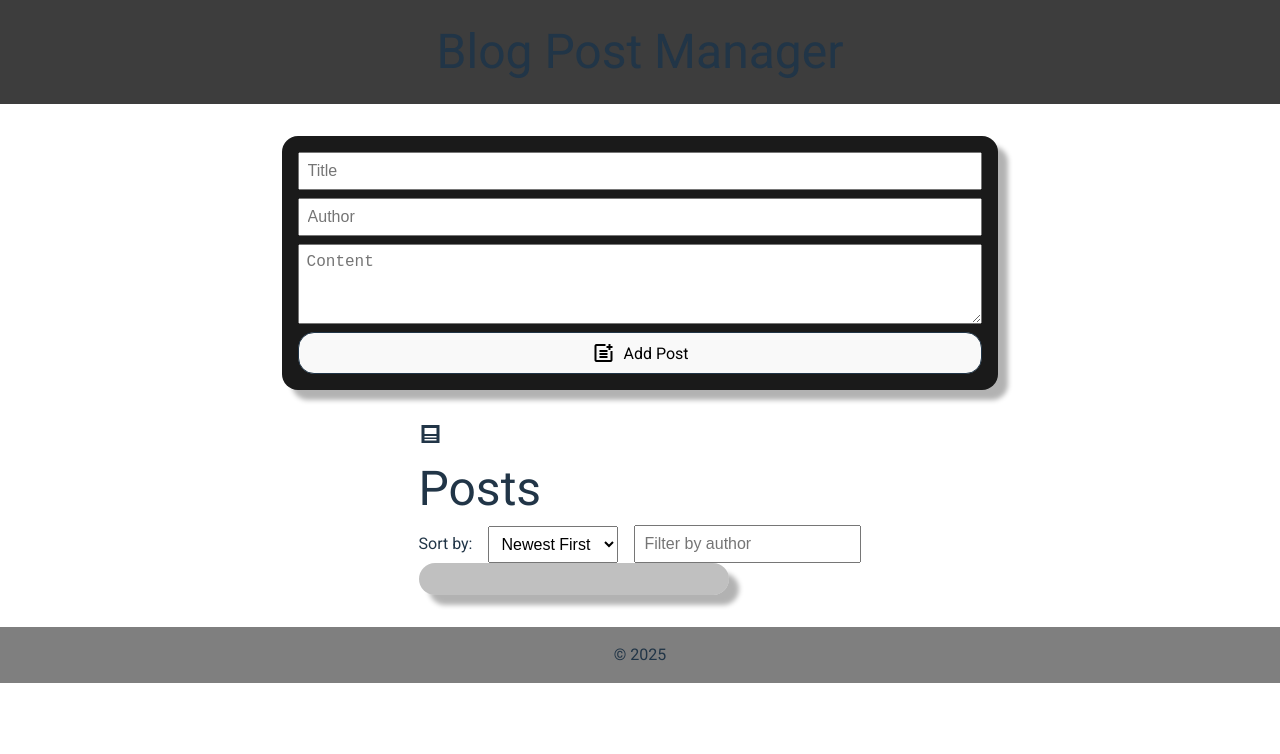
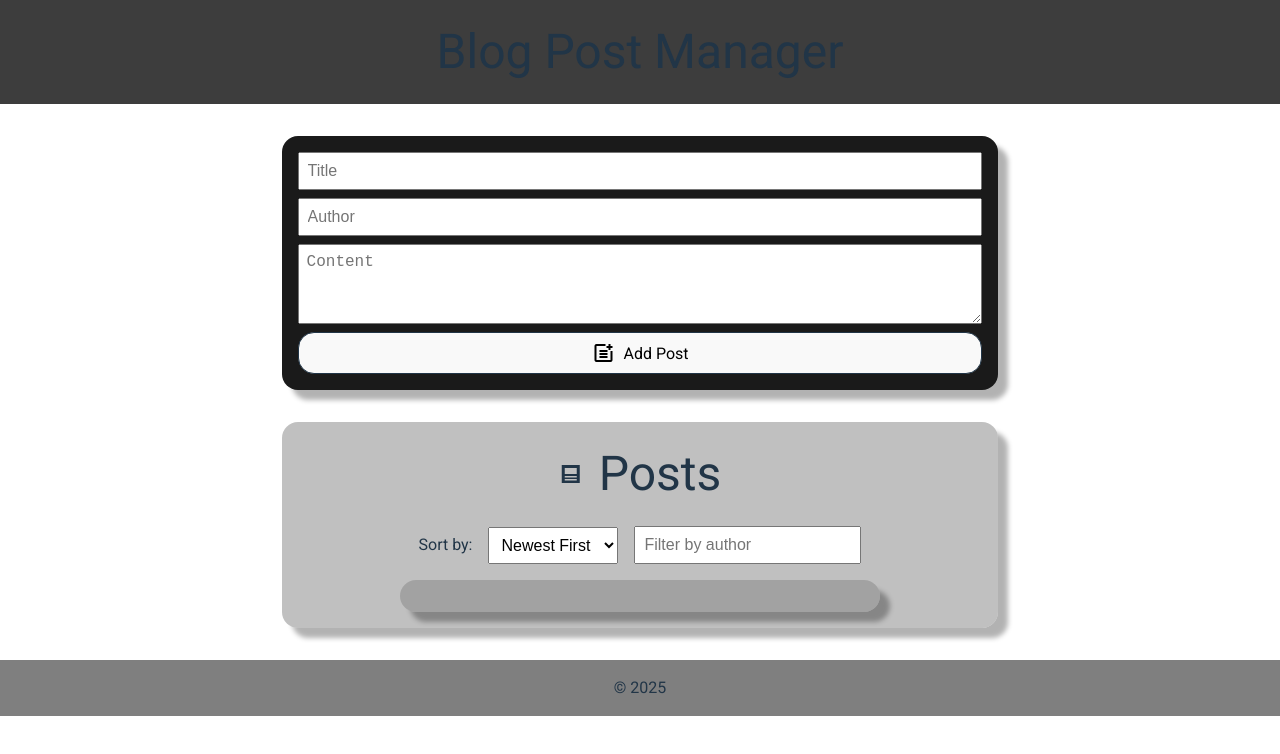
Before and after one commit to Bosseyang/Task3-Blog-Post-Manager, a website built with Vite: page blog-post-manager/index.html in a window 1280 px wide. Built offline with nearby package versions, Linux system fonts and the light colour scheme.

Commit message:
Update post.css

```diff
--- a/blog-post-manager/src/css/post.css
+++ b/blog-post-manager/src/css/post.css
@@ -15,11 +15,48 @@
 
   text-align: left;
 }
-#app {
+#posts {
   display: flex;
   justify-content: center;
 
   width: 100%;
+}
+#content {
+  min-width: 100%;
+  max-width: 100%;
+  min-height: 5rem;
+}
+
+#posts-container {
+  display: flex;
+  flex-direction: column;
+  align-items: center;
+
+  padding: 1rem;
+  gap: 1rem;
+  background-color: #88888886;
+  border-radius: 1rem;
+  box-shadow: 10px 10px 5px rgba(0, 0, 0, 0.3);
+
+  /* min-height: 100vh; */
+  width: 70%;
+}
+#posts-container #posts-header {
+  display: flex;
+  justify-content: center;
+  align-items: center;
+
+  gap: 1rem;
+}
+
+#filters {
+  display: flex;
+  flex-wrap: wrap;
+
+  align-items: center;
+  justify-content: center;
+
+  gap: 1rem;
 }
 
 .action-buttons {
@@ -63,4 +100,10 @@
   .post-list {
     width: 100%;
   }
+  #posts {
+    width: 100%;
+  }
+  #posts-container {
+    width: 100%;
+  }
 }
```
